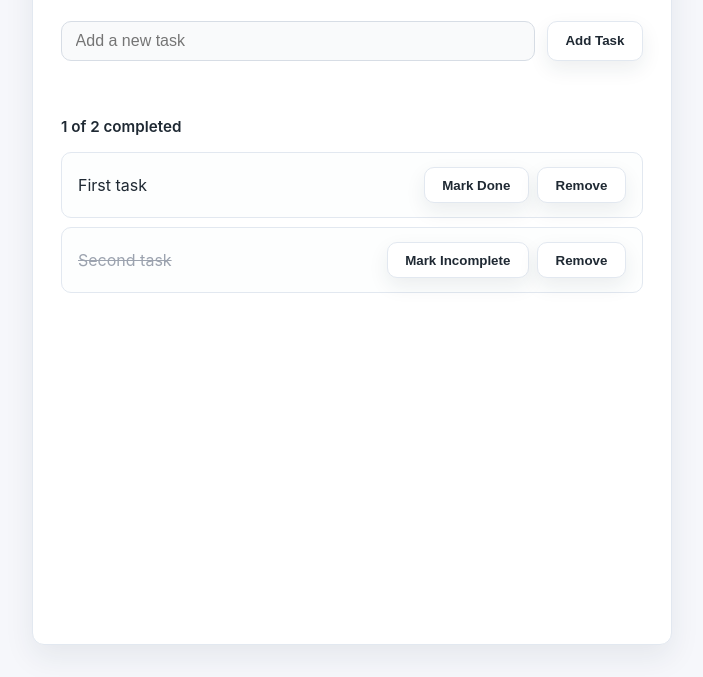
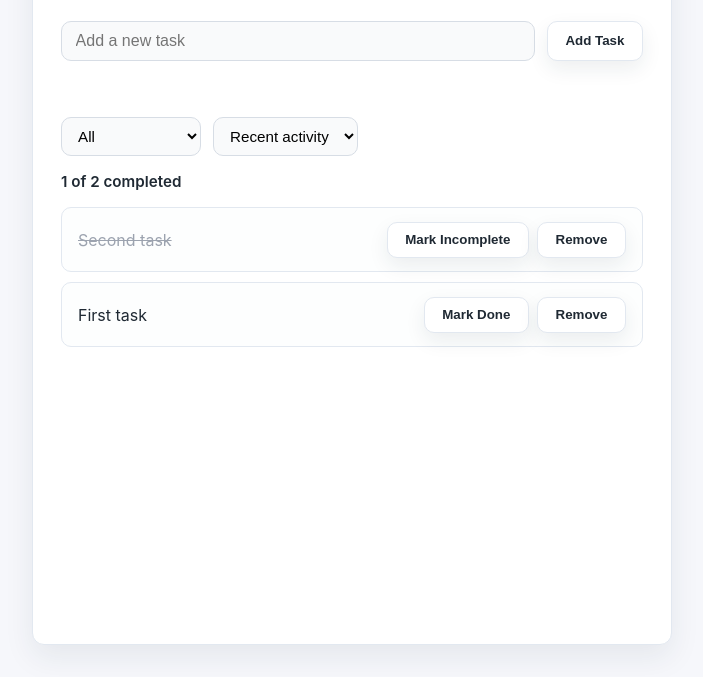
Before and after one commit to Nawaf-TBE/Nawaf-TBE, a plain HTML site: page index.html in a window 1280 px wide. Shown: the part 123-800 px from the top of the page, without its empty margins (288-991 px from the left). Drawn offline with Linux system fonts and the light colour scheme.

Commit message:
Added inline filter/sort controls in UserInterface.js

```diff
--- a/UserInterface.js
+++ b/UserInterface.js
@@ -21,6 +21,36 @@ function createLayout() {
   status.id = "status";
   status.setAttribute("aria-live", "polite");
 
+  const controls = document.createElement("div");
+  controls.className = "controls";
+
+  const filterSelect = document.createElement("select");
+  filterSelect.id = "filter";
+  [
+    { value: "all", label: "All" },
+    { value: "active", label: "Active" },
+    { value: "completed", label: "Completed" },
+  ].forEach(({ value, label }) => {
+    const option = document.createElement("option");
+    option.value = value;
+    option.textContent = label;
+    filterSelect.appendChild(option);
+  });
+
+  const sortSelect = document.createElement("select");
+  sortSelect.id = "sort";
+  [
+    { value: "recent", label: "Recent activity" },
+    { value: "oldest", label: "Oldest first" },
+  ].forEach(({ value, label }) => {
+    const option = document.createElement("option");
+    option.value = value;
+    option.textContent = label;
+    sortSelect.appendChild(option);
+  });
+
+  controls.append(filterSelect, sortSelect);
+
   const counts = document.createElement("div");
   counts.id = "counts";
   counts.setAttribute("aria-live", "polite");
@@ -30,9 +60,9 @@ function createLayout() {
   list.setAttribute("aria-live", "polite");
 
   form.append(input, submit);
-  main.append(form, status, counts, list);
+  main.append(form, status, controls, counts, list);
 
-  return { form, input, status, counts, list };
+  return { form, input, status, controls, filterSelect, sortSelect, counts, list };
 }
 
 function createEmptyState() {
@@ -97,20 +127,51 @@ function setStatus(statusEl, message, type = "info") {
 }
 
 async function initializeUI() {
-  const { form, input, status, counts, list } = createLayout();
+  const { form, input, status, counts, list, filterSelect, sortSelect } = createLayout();
+
+  let cachedItems = [];
+  const viewState = {
+    filter: filterSelect.value,
+    sort: sortSelect.value,
+  };
+
+  const sorters = {
+    recent: (a, b) => {
+      const aTime = a.updatedAt ?? a.createdAt ?? 0;
+      const bTime = b.updatedAt ?? b.createdAt ?? 0;
+      return bTime - aTime || b.id - a.id;
+    },
+    oldest: (a, b) => {
+      const aTime = a.updatedAt ?? a.createdAt ?? 0;
+      const bTime = b.updatedAt ?? b.createdAt ?? 0;
+      return aTime - bTime || a.id - b.id;
+    },
+  };
+
+  const applyView = (items) => {
+    const filtered = items.filter((item) => {
+      if (viewState.filter === "completed") return item.completed;
+      if (viewState.filter === "active") return !item.completed;
+      return true;
+    });
+    const sorter = sorters[viewState.sort] || sorters.recent;
+    return filtered.slice().sort(sorter);
+  };
 
   const render = (items) => {
-    renderItems(list, items, {
+    const viewItems = applyView(items);
+    renderItems(list, viewItems, {
       onToggle: handleToggle,
       onRemove: handleRemove,
     });
-    renderCounts(counts, items);
+    renderCounts(counts, viewItems);
   };
 
   const refresh = async () => {
     setStatus(status, "Loading tasks…");
     try {
       const items = await fetchItems();
+      cachedItems = items;
       render(items);
       setStatus(status, "");
       return items;
@@ -139,6 +200,16 @@ async function initializeUI() {
     runItemAction(() => removeItem(id), "Task removed.");
   };
 
+  filterSelect.addEventListener("change", () => {
+    viewState.filter = filterSelect.value;
+    render(cachedItems);
+  });
+
+  sortSelect.addEventListener("change", () => {
+    viewState.sort = sortSelect.value;
+    render(cachedItems);
+  });
+
   form.addEventListener("submit", (event) => {
     event.preventDefault();
     const label = input.value.trim();
--- a/app.js
+++ b/app.js
@@ -2,10 +2,12 @@
 
 const STORAGE_KEY = "demoItems";
 
+const now = () => Date.now();
+
 // Mock data that UI could render (in-memory state)
 let demoItems = [
-  { id: 1, label: "First task", completed: false },
-  { id: 2, label: "Second task", completed: true },
+  { id: 1, label: "First task", completed: false, createdAt: now(), updatedAt: now() },
+  { id: 2, label: "Second task", completed: true, createdAt: now(), updatedAt: now() },
 ];
 
 const canUseStorage =
@@ -43,7 +45,12 @@ function persistState() {
 
 const storedItems = loadFromStorage();
 if (storedItems) {
-  demoItems = storedItems;
+  const timestamped = storedItems.map((item) => {
+    const createdAt = item.createdAt ?? now();
+    const updatedAt = item.updatedAt ?? createdAt;
+    return { ...item, createdAt, updatedAt };
+  });
+  demoItems = timestamped;
 }
 
 // Function to fetch items (simulated async behavior)
@@ -59,6 +66,7 @@ export function toggleItem(id) {
   const item = demoItems.find((entry) => entry.id === id);
   if (item) {
     item.completed = !item.completed;
+    item.updatedAt = now();
     persistState();
     return { item, error: null };
   }
@@ -76,7 +84,14 @@ export function addItem(label) {
     return { item: null, error: "Label must not be blank" };
   }
   const nextId = demoItems.reduce((max, entry) => Math.max(max, entry.id), 0) + 1;
-  const newItem = { id: nextId, label: trimmedLabel, completed: false };
+  const timestamp = now();
+  const newItem = {
+    id: nextId,
+    label: trimmedLabel,
+    completed: false,
+    createdAt: timestamp,
+    updatedAt: timestamp,
+  };
   demoItems.push(newItem);
   persistState();
   return { item: newItem, error: null };
--- a/styles/main.css
+++ b/styles/main.css
@@ -67,6 +67,30 @@ button:active {
 button:focus-visible {
   outline: 2px solid #1d4ed8;
   outline-offset: 2px;
+}
+
+.controls {
+  display: flex;
+  gap: 0.75rem;
+  align-items: center;
+  margin: 0.5rem 0 1rem;
+}
+
+.controls select {
+  padding: 0.55rem 0.75rem;
+  border: 1px solid #d7dde5;
+  border-radius: 10px;
+  background: #f9fafb;
+  font-size: 0.95rem;
+  min-width: 140px;
+  transition: border-color 120ms ease, box-shadow 120ms ease, background-color 120ms ease;
+}
+
+.controls select:focus {
+  border-color: #3b82f6;
+  box-shadow: 0 0 0 3px rgba(59, 130, 246, 0.2);
+  background: #ffffff;
+  outline: none;
 }
 
 form {
```
